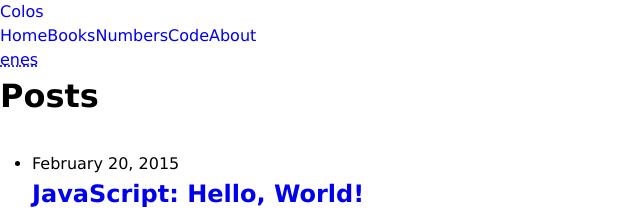
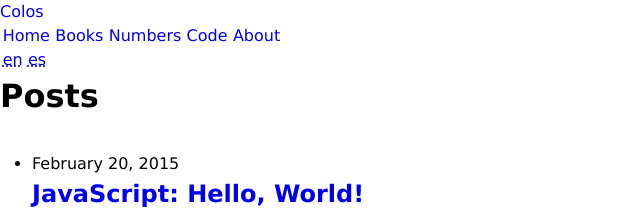
Before and after one commit to ahaasler/colos, a Jekyll site: the page built from _pages/en/home.md, in a window 1280 px wide. Shown: the top 218 px of the page, without its empty margins (0-640 px from the left). Built offline with Jekyll 4.4.1, drawn with Linux system fonts in a browser that asks for light colours; Markdown is read by kramdown in place of the engine named in the settings.

Commit message:
Fix navigation link spacing
This was caused by removing spaces in 54950e4ae22c9dffb418ace01b71c23c29dcb36a.
Now _layout.scss takes care of the spacing.

```diff
--- /dev/null
+++ b/_sass/_layout.scss
@@ -0,0 +1,6 @@
+// Navigation
+nav {
+	a {
+		margin: 0 $spacing-unit / 12;
+	}
+}
--- a/css/main.scss
+++ b/css/main.scss
@@ -12,5 +12,6 @@ $spacing-unit: 2em;
 
 // Import partials
 @import
-	"base"
+	"base",
+	"layout"
 ;
```
